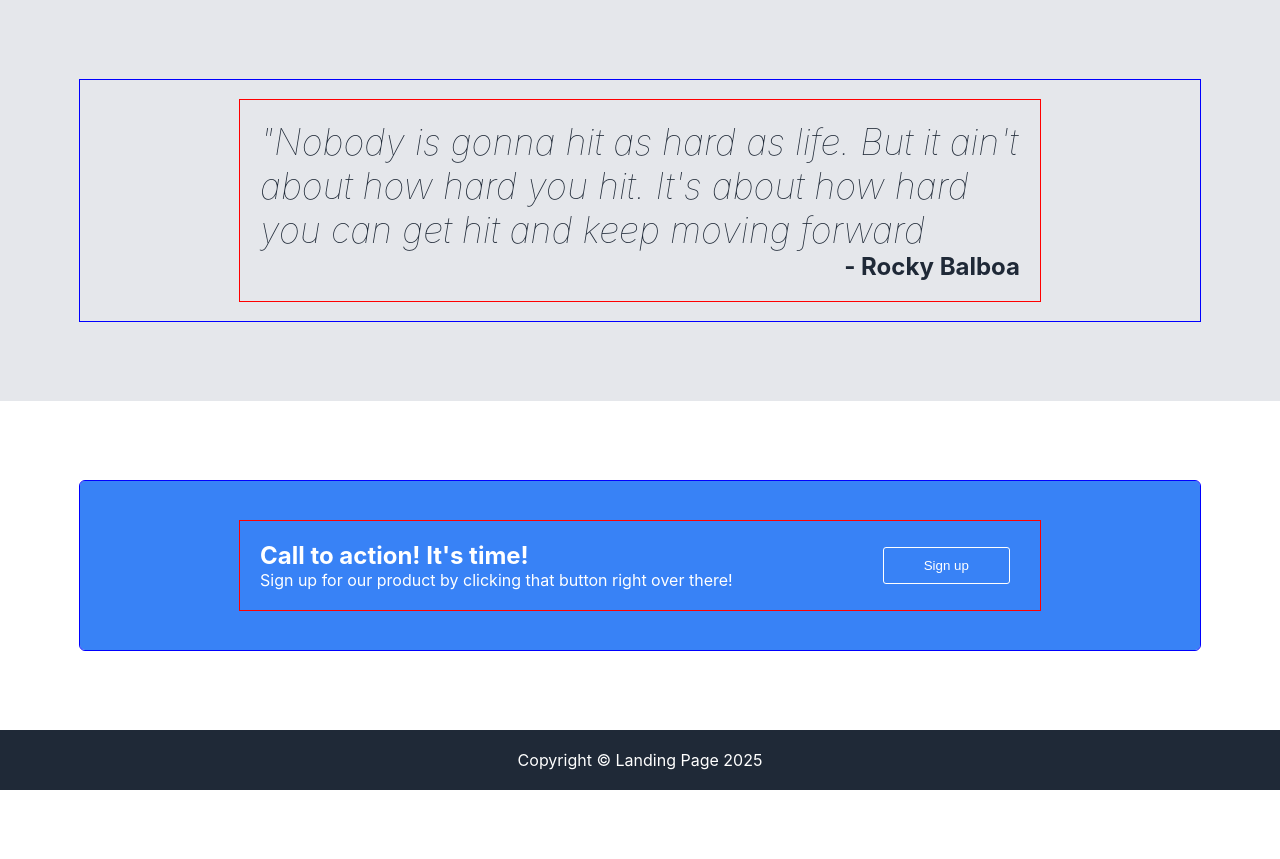
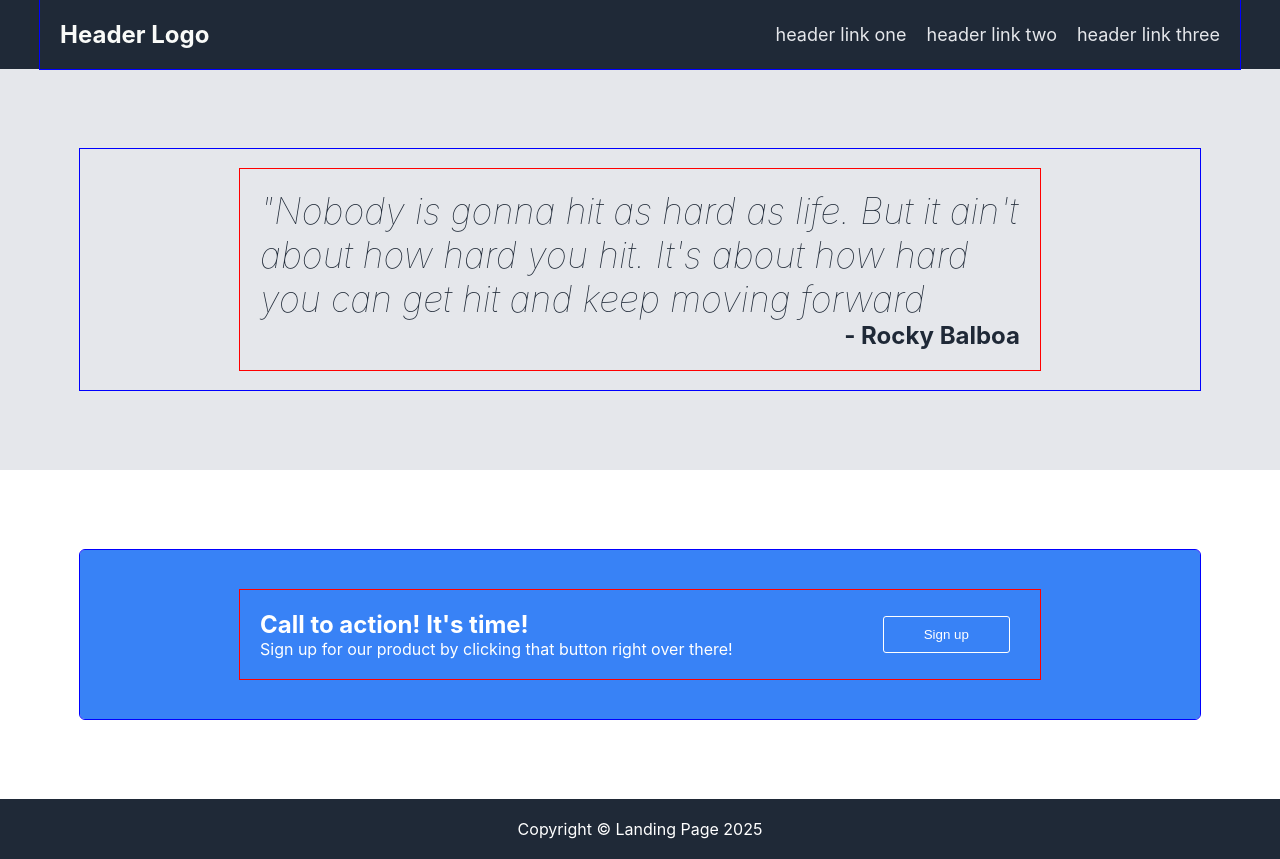
Before and after one commit to dedricl/ff-landing-page, a plain HTML site: page index.html in a window 1280 px wide. Before the commit the page ends 800 px from the top, so only its background shows below. Drawn offline with Linux system fonts and the light colour scheme.

Commit message:
Finish header section

```diff
--- a/index.html
+++ b/index.html
@@ -7,6 +7,20 @@
     <title>Landing Page</title>
 </head>
 <body>
+    <header>
+        <div class="container">
+            <div class="flex-header">
+                <h1 class="header-logo">Header Logo</h1>
+                <nav>
+                    <ul>
+                        <li><a href="#" class="header-link">header link one</a></li>
+                        <li><a href="#" class="header-link">header link two</a></li>
+                        <li><a href="#" class="header-link">header link three</a></li>
+                    </ul>
+                </nav>
+            </div>
+        </div>
+    </header>
     <section class="quote">
         <div class="container">
             <div class="inner-container">
--- a/styles.css
+++ b/styles.css
@@ -7,6 +7,16 @@
 body {
     font-family: 'Inter', sans-serif;
 }
+
+a {
+    text-decoration: none;
+    color: #f9faf8;
+}
+
+ul {
+    list-style: none;
+}
+
 .container {
     max-width: 1200px;
     margin: 0 auto;
@@ -25,6 +35,36 @@ section {
     padding: 80px;
 }
 
+header {
+    background-color: #1f2937;
+    color: #fff;
+}
+
+.header-logo {
+    font-size: 24px;
+    font-weight: bold;
+    color: #f9faf8;
+}
+
+.flex-header {
+    display: flex;
+    justify-content: space-between;
+    align-items: center;
+}
+
+nav ul {
+    display: flex;
+    gap: 20px;
+}
+
+.header-link {
+    color: #e5e7eb;
+    font-size: 18px;
+}
+
+.header-link:hover {
+    color: #f9faf8;
+}
 .quote {
     background-color: #e5e7eb;
     color: #fff;
```
